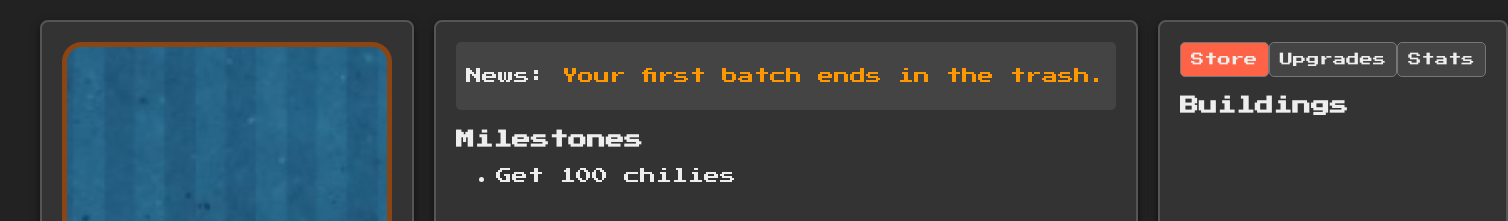
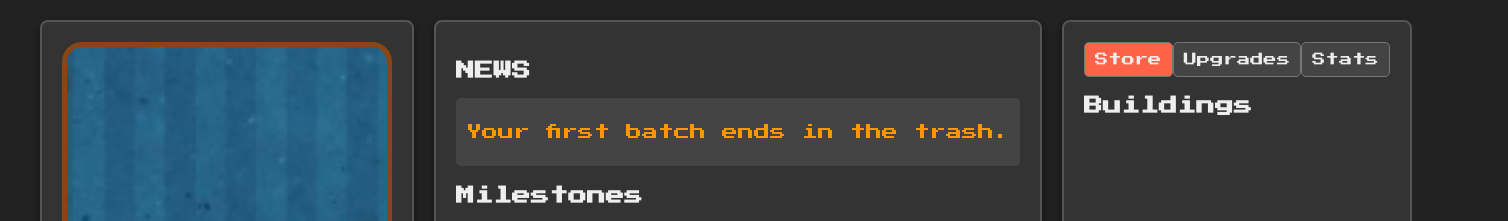
Before and after one commit to Y0UF0UNDM3/Chili-Clicker, a plain HTML site: page index.html in a window 1280 px wide. Shown: the top 221 px of the page, 1508 px wide, since content can reach past the window. Drawn offline with Linux system fonts and the light colour scheme.

Commit message:
Update index.html

```diff
--- a/index.html
+++ b/index.html
@@ -4,6 +4,7 @@
     <meta charset="UTF-8">
     <meta name="viewport" content="width=device-width, initial-scale=1.0">
     <title>Chili Clicker</title>
+    <!-- Link to your CSS file for styling the page -->
     <link rel="stylesheet" href="style.css">
 </head>
 <body>
@@ -11,20 +12,24 @@
     <div class="game-container">
         <!-- Left Column: Main Action Area -->
         <div class="column left-column">
+            <!-- Main clickable area with the background image -->
             <div class="main-click-area" id="main-click-background">
                 <div class="score-display">
                     <h1 id="chili-count">0 Chilies</h1>
                     <p id="chilis-per-second">0 chilies per second</p>
                 </div>
-                <!-- Image for the chili soup is now separate -->
+                <!-- Image for the chili soup is centered on top -->
                 <img src="8209-chicken-chili-soup-cookinmama-4x3-1-6a55c91fcc054e59840aec6d93f63a75 (1).jpg" alt="Chili Soup" id="main-chili-soup">
             </div>
         </div>
 
         <!-- Middle Column: News and Milestones -->
         <div class="column middle-column">
+            <!-- Separate heading for "NEWS" -->
+            <h3>NEWS</h3>
             <div class="news-ticker">
-                <p>News: <span id="game-news">The chili is feeling spicy!</span></p>
+                <!-- The news text will appear here -->
+                <p><span id="game-news">The chili is feeling spicy!</span></p>
             </div>
             <div class="milestones">
                 <h3>Milestones</h3>
@@ -42,6 +47,7 @@
                 <button class="tab-button" onclick="showTab('stats')">Stats</button>
             </div>
 
+            <!-- Content for each tab -->
             <div id="store-content" class="tab-content active">
                 <h3>Buildings</h3>
                 <div id="building-list">
```
